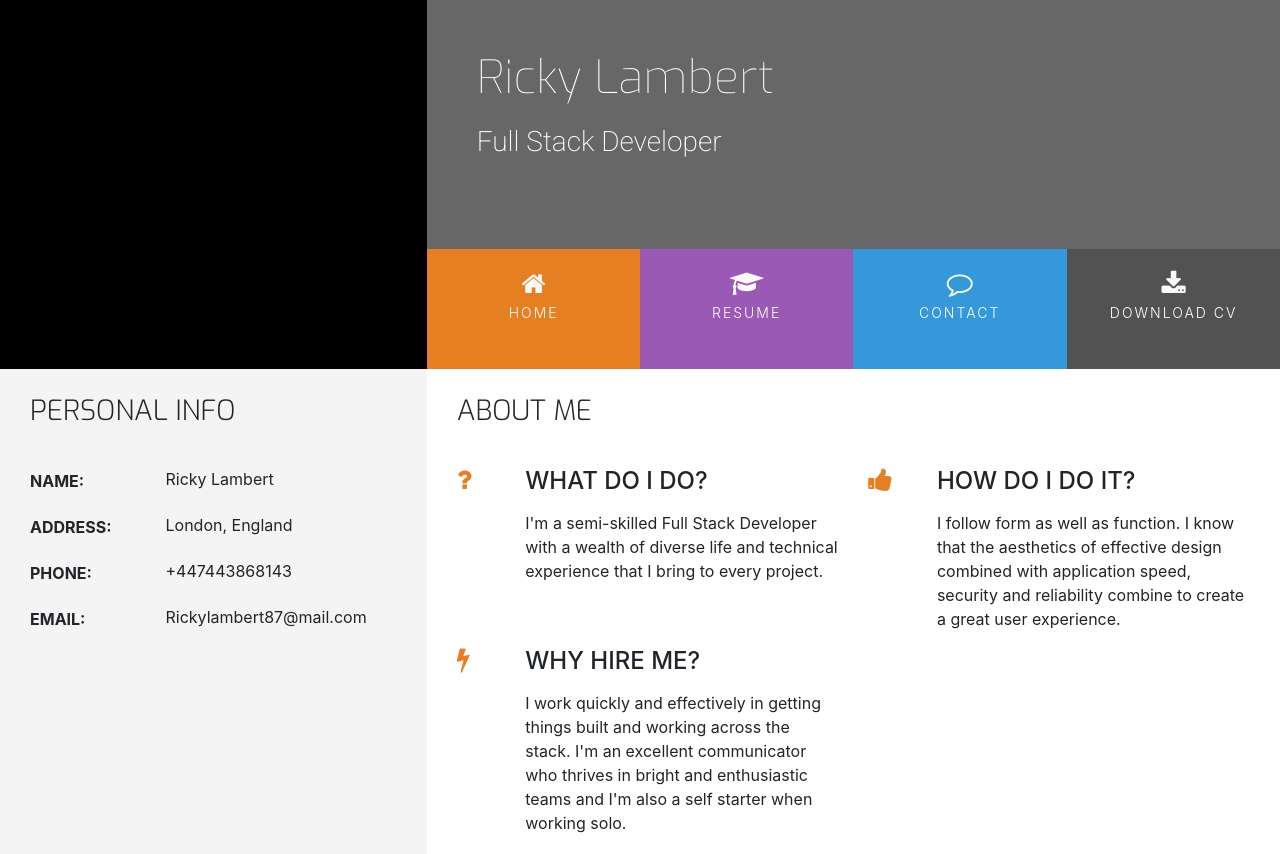
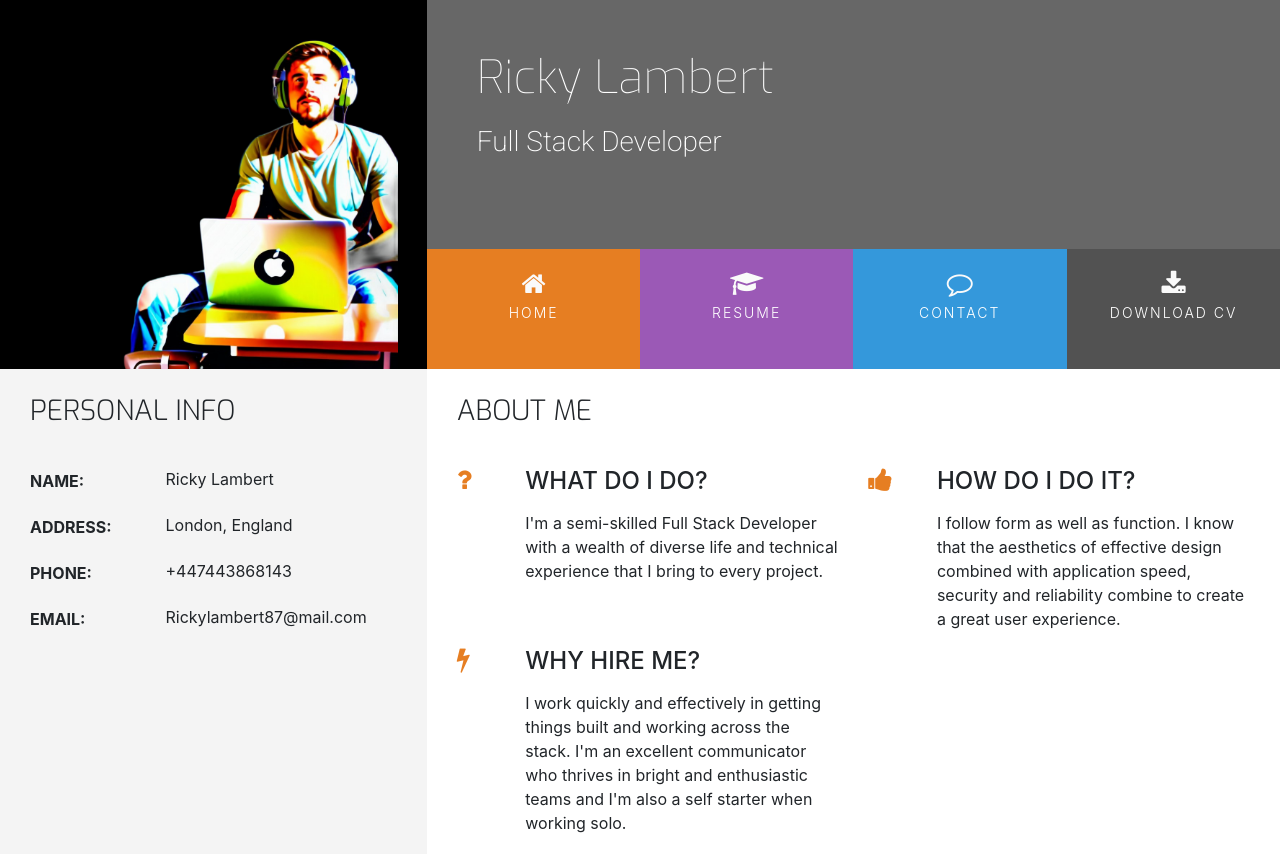
Before and after one commit to TechsAvey2024/Portfolio, a plain HTML site: page index.html in a window 1280 px wide. Shown: the top 854 px of the page. Drawn offline with nearby package versions, Linux system fonts and the light colour scheme; the site is published under a folder, as on GitHub Pages, so addresses that start at the root find nothing.

Commit message:
fixed image bug

```diff
--- a/assets/css/style.css
+++ b/assets/css/style.css
@@ -91,7 +91,7 @@ header {
     background-color: black;
 }
 .logo {
-    background: url("/assets/images/me3.png");
+    background: url("../images/me3.png");
     background-position: center;
     background-repeat: no-repeat;
     background-size: contain;
```
